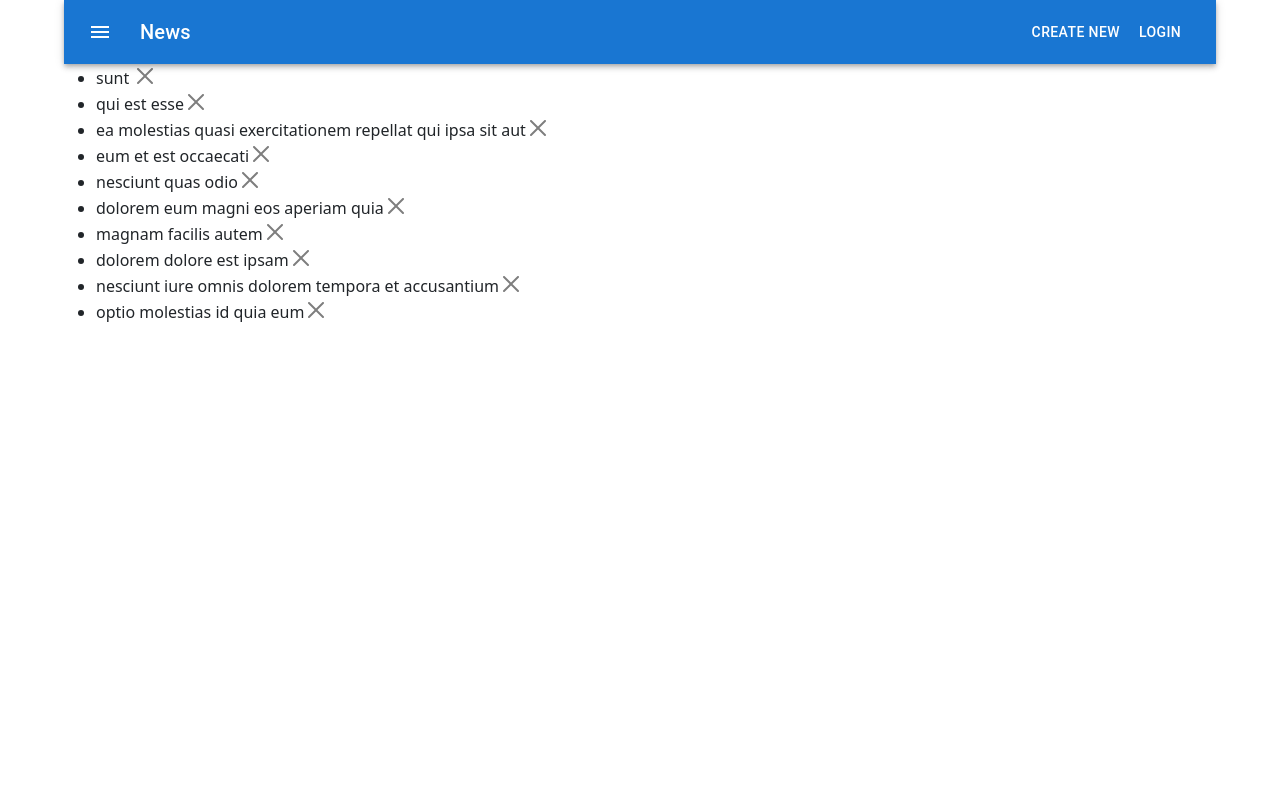
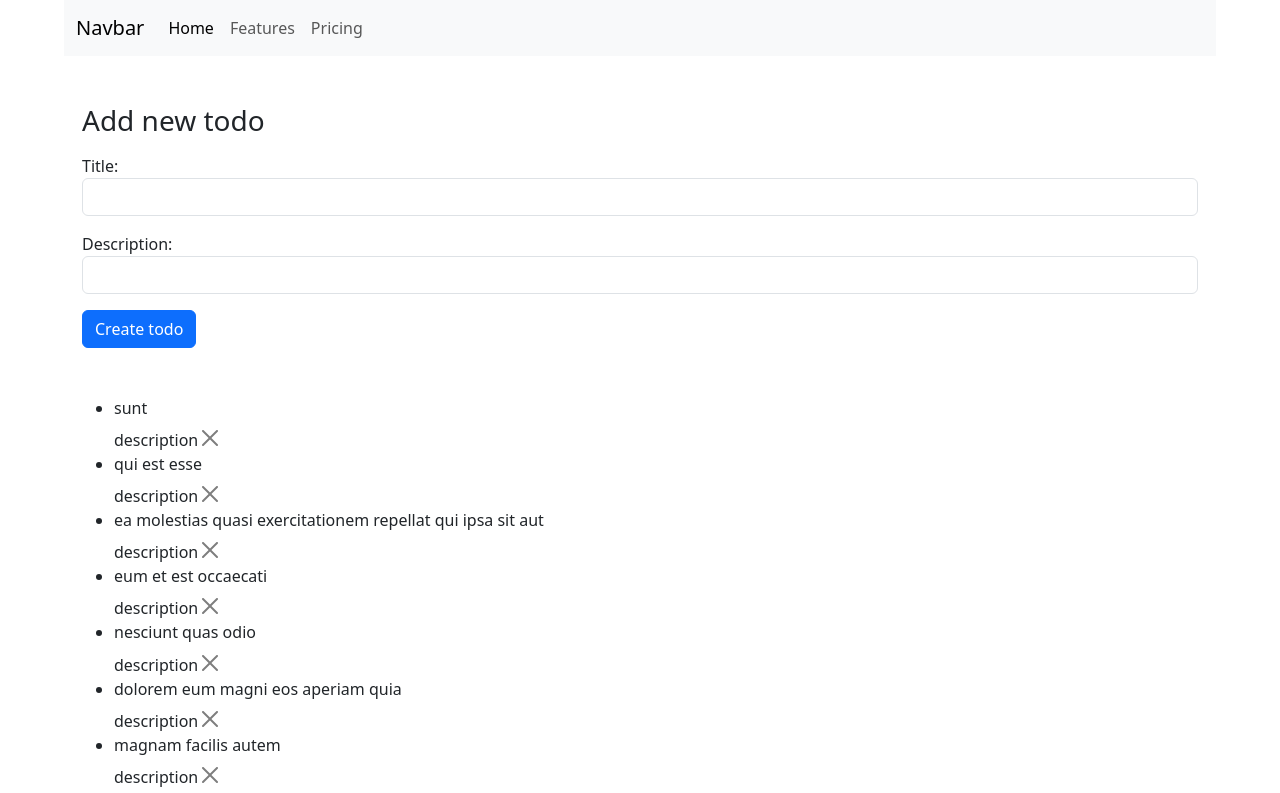
Before and after one commit to Slav-0N/to-do-list, a React (Create React App) app: page / in a window 1280 px wide. Shown: the top 793 px of the page. Built offline with nearby package versions, Linux system fonts and the light colour scheme.

Commit message:
додавання нової таски

```diff
--- a/package.json
+++ b/package.json
@@ -13,6 +13,7 @@
     "@testing-library/react": "^13.4.0",
     "@testing-library/user-event": "^13.5.0",
     "bootstrap": "^5.3.2",
+    "nanoid": "^5.0.5",
     "react": "^18.2.0",
     "react-dom": "^18.2.0",
     "react-scripts": "5.0.1",
--- a/src/App.js
+++ b/src/App.js
@@ -1,7 +1,8 @@
 import { Component } from "react";
 import Container from "@mui/material/Container";
-import DrawerAppBar from "./Components/Header/Header";
+
 import List from "./Components/List/List";
+import Header from "./Components/Header/Header";
 
 class App extends Component {
   state = {
@@ -12,7 +13,7 @@ class App extends Component {
     return (
       <div>
         <Container>
-          <DrawerAppBar fixed={true} />
+          <Header />
 
           <List />
         </Container>
--- a/src/Components/Header/Header.jsx
+++ b/src/Components/Header/Header.jsx
@@ -1,82 +1,41 @@
-import * as React from "react";
-import PropTypes from "prop-types";
-import AppBar from "@mui/material/AppBar";
-import Box from "@mui/material/Box";
-import CssBaseline from "@mui/material/CssBaseline";
-import Divider from "@mui/material/Divider";
-import Drawer from "@mui/material/Drawer";
-import IconButton from "@mui/material/IconButton";
-import List from "@mui/material/List";
-import ListItem from "@mui/material/ListItem";
-import ListItemButton from "@mui/material/ListItemButton";
-import ListItemText from "@mui/material/ListItemText";
-import MenuIcon from "@mui/icons-material/Menu";
-import Toolbar from "@mui/material/Toolbar";
-import Typography from "@mui/material/Typography";
-import Button from "@mui/material/Button";
-
-const drawerWidth = 240;
-const navItems = ["Home", "About", "Contact"];
-
-function DrawerAppBar(props) {
-  const { window } = props;
-  const [mobileOpen, setMobileOpen] = React.useState(false);
-
-  const handleDrawerToggle = () => {
-    setMobileOpen((prevState) => !prevState);
-  };
-
-  const drawer = (
-    <Box onClick={handleDrawerToggle} sx={{ textAlign: "center" }}>
-      <Typography variant="h6" sx={{ my: 2 }}>
-        To-do list
-      </Typography>
-      <Divider />
-      <List>
-        {navItems.map((item) => (
-          <ListItem key={item} disablePadding>
-            <ListItemButton sx={{ textAlign: "center" }}>
-              <ListItemText primary={item} />
-            </ListItemButton>
-          </ListItem>
-        ))}
-      </List>
-    </Box>
-  );
-
-  const container =
-    window !== undefined ? () => window().document.body : undefined;
-
+function Header(props) {
   return (
-    <Box sx={{ flexGrow: 1 }}>
-      <AppBar position="static">
-        <Toolbar>
-          <IconButton
-            size="large"
-            edge="start"
-            color="inherit"
-            aria-label="menu"
-            sx={{ mr: 2 }}
-          >
-            <MenuIcon />
-          </IconButton>
-          <Typography variant="h6" component="div" sx={{ flexGrow: 1 }}>
-            News
-          </Typography>
-          <Button color="inherit">Create New</Button>
-          <Button color="inherit">Login</Button>
-        </Toolbar>
-      </AppBar>
-    </Box>
+    <nav className="navbar navbar-expand-lg bg-body-tertiary mb-5">
+      <div className="container-fluid">
+        <a className="navbar-brand" href="google.com">
+          Navbar
+        </a>
+        <button
+          className="navbar-toggler"
+          type="button"
+          data-bs-toggle="collapse"
+          data-bs-target="#navbarNavAltMarkup"
+          aria-controls="navbarNavAltMarkup"
+          aria-expanded="false"
+          aria-label="Toggle navigation"
+        >
+          <span className="navbar-toggler-icon"></span>
+        </button>
+        <div className="collapse navbar-collapse" id="navbarNavAltMarkup">
+          <div className="navbar-nav">
+            <a
+              className="nav-link active"
+              aria-current="page"
+              href="google.com"
+            >
+              Home
+            </a>
+            <a className="nav-link" href="google.com">
+              Features
+            </a>
+            <a className="nav-link" href="google.com">
+              Pricing
+            </a>
+          </div>
+        </div>
+      </div>
+    </nav>
   );
 }
 
-DrawerAppBar.propTypes = {
-  /**
-   * Injected by the documentation to work in an iframe.
-   * You won't need it on your project.
-   */
-  window: PropTypes.func,
-};
-
-export default DrawerAppBar;
+export default Header;
--- a/src/Components/List/List.jsx
+++ b/src/Components/List/List.jsx
@@ -1,24 +1,54 @@
 import { Component } from "react";
 import toDoList from "../../data/toDoList.json";
 import ListElement from "../ListElement/ListElement";
+import FormCreateTodo from "../NewElement/NewElement";
+import { nanoid } from "nanoid";
 
 class List extends Component {
   state = {
     toDoList,
   };
+
   handleDelete = (id) => {
     this.setState((prev) => ({
       toDoList: prev.toDoList.filter((el) => el.id !== id),
     }));
   };
 
+  addNewToDo = (newToDoElement) => {
+    this.setState(
+      (prev) => ({
+        toDoList: [
+          ...prev.toDoList,
+          {
+            ...newToDoElement,
+            completed: false,
+            id: nanoid(),
+          },
+        ],
+      }),
+      () => console.log(this.state)
+    );
+  };
+
   render() {
     return (
-      <ul>
-        {this.state.toDoList.map((el) => (
-          <ListElement todo={el} key={el.id} handleDelete={this.handleDelete} />
-        ))}
-      </ul>
+      <div className="container">
+        <h3> Add new todo</h3>
+        <FormCreateTodo
+          handleChangeForm={this.handleChangeForm}
+          addNewToDo={this.addNewToDo}
+        />
+        <ul>
+          {this.state.toDoList.map((el) => (
+            <ListElement
+              todo={el}
+              key={el.id}
+              handleDelete={this.handleDelete}
+            />
+          ))}
+        </ul>
+      </div>
     );
   }
 }
--- a/src/Components/ListElement/ListElement.jsx
+++ b/src/Components/ListElement/ListElement.jsx
@@ -1,11 +1,11 @@
 const ListElement = ({ todo, handleDelete }) => {
-  console.log(todo);
   return (
     <li>
-      <span>{todo.title}</span>
+      <h6>{todo.title}</h6>
+      <span>{todo.description}</span>
       <button
         type="button"
-        class="btn-close"
+        className="btn-close"
         data-bs-dismiss="modal"
         aria-label="Close"
         onClick={() => handleDelete(todo.id)}
--- /dev/null
+++ b/src/Components/NewElement/NewElement.jsx
@@ -0,0 +1,56 @@
+import { Component } from "react";
+import { nanoid } from "nanoid";
+const INITIALSTATE = {
+  title: "",
+  description: "",
+};
+
+class FormCreateTodo extends Component {
+  state = { ...INITIALSTATE };
+
+  handleChange = ({ target: { value, name } }) => {
+    this.setState({ [name]: value });
+    console.log(this.state);
+  };
+
+  handleSubmit = (e) => {
+    e.preventDefault();
+    const { addNewToDo } = this.props;
+    addNewToDo(this.state);
+    this.setState(INITIALSTATE);
+  };
+
+  render() {
+    return (
+      <form onSubmit={this.handleSubmit}>
+        <div className=" mb-3 mt-3">
+          <label htmlFor="titleInputToDo">Title:</label>
+          <input
+            type="text"
+            id="titleInputToDo"
+            className="form-control"
+            name="title"
+            onChange={this.handleChange}
+            value={this.state.title}
+          />
+        </div>
+        <div className=" mb-3 mt-3">
+          <label htmlFor="descrInputToDo">Description:</label>
+          <input
+            type="text"
+            id="descrInputToDo"
+            className="form-control"
+            name="description"
+            onChange={this.handleChange}
+            value={this.state.description}
+          />
+        </div>
+        <button type="submit" className="btn btn-primary mb-5">
+          Create todo
+        </button>
+      </form>
+    );
+  }
+}
+
+export default FormCreateTodo;
--- a/src/data/toDoList.json
+++ b/src/data/toDoList.json
@@ -1,60 +1,59 @@
 [
   {
-    "userId": 1,
     "id": 1,
     "title": "sunt ",
-    "body": "quia et suscipit\nsuscipit recusandae consequuntur expedita et cum\nreprehenderit molestiae ut ut quas totam\nnostrum rerum est autem sunt rem eveniet architecto"
+    "description": "description",
+    "completed": false
   },
   {
-    "userId": 1,
     "id": 2,
     "title": "qui est esse",
-    "body": "est rerum tempore vitae\nsequi sint nihil reprehenderit dolor beatae ea dolores neque\nfugiat blanditiis voluptate porro vel nihil molestiae ut reiciendis\nqui aperiam non debitis possimus qui neque nisi nulla"
+    "description": "description",
+    "completed": false
   },
   {
-    "userId": 1,
     "id": 3,
     "title": "ea molestias quasi exercitationem repellat qui ipsa sit aut",
-    "body": "et iusto sed quo iure\nvoluptatem occaecati omnis eligendi aut ad\nvoluptatem doloribus vel accusantium quis pariatur\nmolestiae porro eius odio et labore et velit aut"
+    "description": "description",
+    "completed": false
   },
   {
-    "userId": 1,
     "id": 4,
     "title": "eum et est occaecati",
-    "body": "ullam et saepe reiciendis voluptatem adipisci\nsit amet autem assumenda provident rerum culpa\nquis hic commodi nesciunt rem tenetur doloremque ipsam iure\nquis sunt voluptatem rerum illo velit"
+    "description": "description",
+    "completed": false
   },
   {
-    "userId": 1,
     "id": 5,
     "title": "nesciunt quas odio",
-    "body": "repudiandae veniam quaerat sunt sed\nalias aut fugiat sit autem sed est\nvoluptatem omnis possimus esse voluptatibus quis\nest aut tenetur dolor neque"
+    "description": "description",
+    "completed": false
   },
   {
-    "userId": 1,
     "id": 6,
     "title": "dolorem eum magni eos aperiam quia",
-    "body": "ut aspernatur corporis harum nihil quis provident sequi\nmollitia nobis aliquid molestiae\nperspiciatis et ea nemo ab reprehenderit accusantium quas\nvoluptate dolores velit et doloremque molestiae"
+    "description": "description",
+    "completed": false
   },
   {
-    "userId": 1,
     "id": 7,
     "title": "magnam facilis autem",
-    "body": "dolore placeat quibusdam ea quo vitae\nmagni quis enim qui quis quo nemo aut saepe\nquidem repellat excepturi ut quia\nsunt ut sequi eos ea sed quas"
+    "description": "description",
+    "completed": false
   },
   {
-    "userId": 1,
     "id": 8,
     "title": "dolorem dolore est ipsam",
-    "body": "dignissimos aperiam dolorem qui eum\nfacilis quibusdam animi sint suscipit qui sint possimus cum\nquaerat magni maiores excepturi\nipsam ut commodi dolor voluptatum modi aut vitae"
+    "description": "description",
+    "completed": false
   },
   {
-    "userId": 1,
     "id": 9,
     "title": "nesciunt iure omnis dolorem tempora et accusantium",
-    "body": "consectetur animi nesciunt iure dolore\nenim quia ad\nveniam autem ut quam aut nobis\net est aut quod aut provident voluptas autem voluptas"
+    "description": "description",
+    "completed": false
   },
   {
-    "userId": 1,
     "id": 10,
     "title": "optio molestias id quia eum",
     "body": "quo et expedita modi cum officia vel magni\ndoloribus qui repudiandae\nvero nisi sit\nquos veniam quod sed accusamus veritatis error"
```
Also changed, not shown: src/Components/Header/Header.styled.js (added, +12 -0 lines), src/Components/Search/SearchComponent.jsx (added, +16 -0 lines), 1 other file (tests, documents, lock files or other folders).
